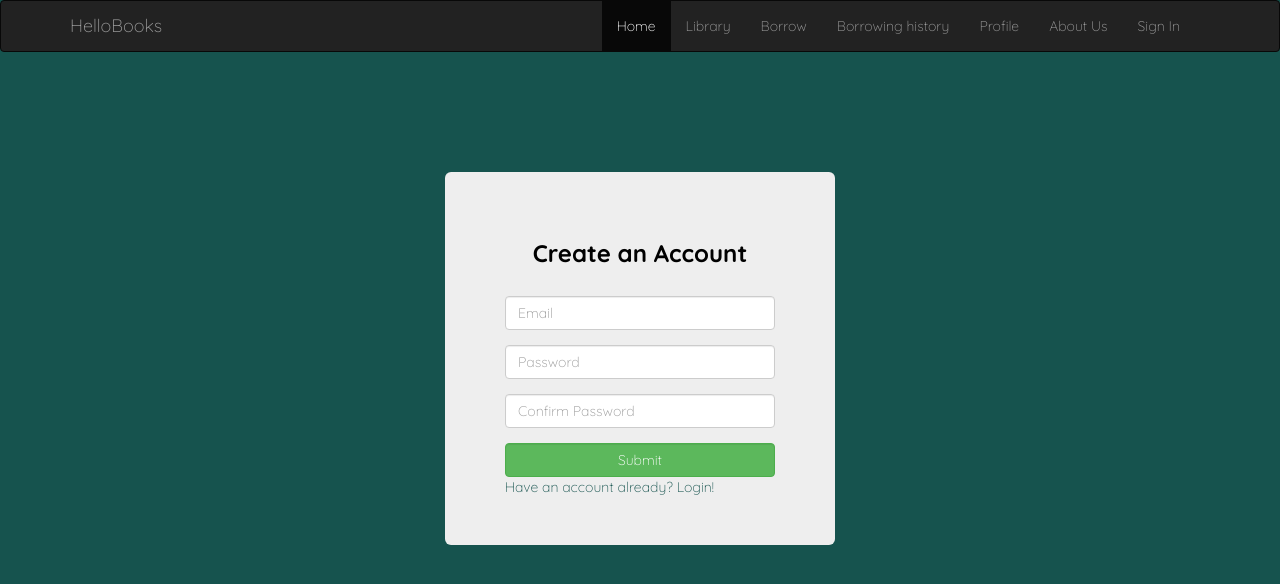
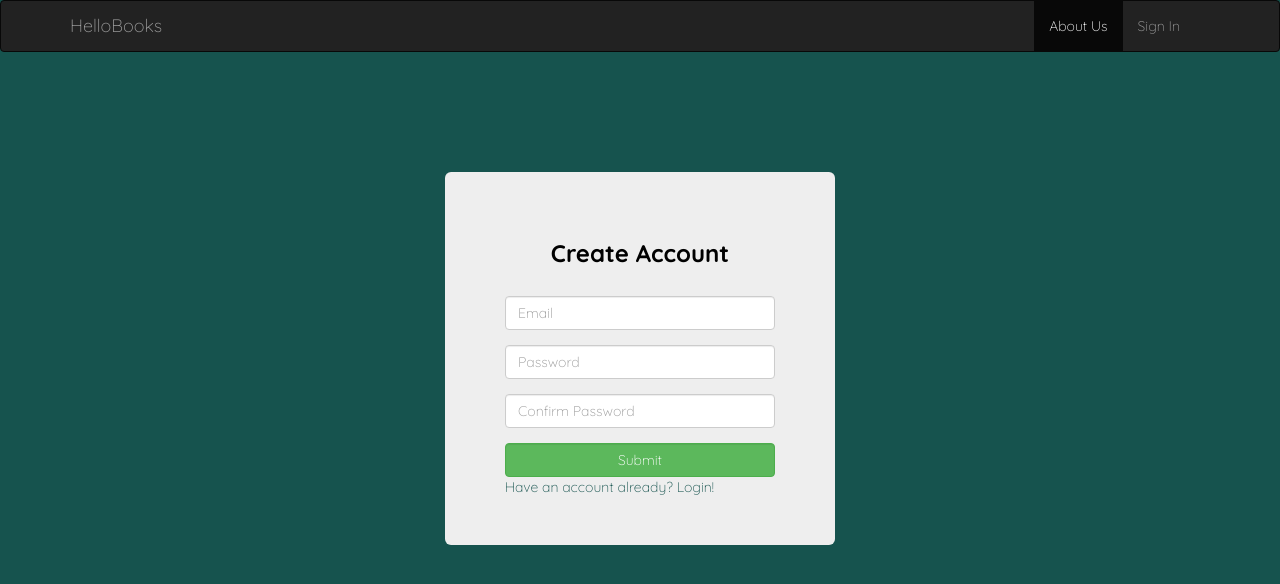
Before and after one commit to d3mola/Hello-Books, a plain HTML site: page template/signUp.html in a window 1280 px wide. Drawn offline with nearby package versions, Linux system fonts and the light colour scheme.

Commit message:
Remove unnesary contents in navbar

```diff
--- a/template/signUp.html
+++ b/template/signUp.html
@@ -17,6 +17,7 @@
     <link rel="stylesheet" type="text/css" href="css/login.css">
 
   </head>
+
   <body>
 		<nav class="navbar navbar-inverse">
       <div class="container">
@@ -34,12 +35,7 @@
         <!-- Collect the nav links, forms, and other content for toggling -->
         <div class="collapse navbar-collapse navbar-right" id="bs-example-navbar-collapse-1">
           <ul class="nav navbar-nav">
-            <li class="active"><a href="#">Home <span class="sr-only">(current)</span></a></li>
-            <li><a href="#">Library</a></li>
-            <li><a href="#">Borrow</a></li>
-            <li><a href="#">Borrowing history</a></li>
-            <li><a href="#">Profile</a></li>
-            <li><a href="#">About Us</a></li>
+            <li class="active"><a href="#">About Us <span class="sr-only">(current)</span></a></li>
             <li><a href="#">Sign In</a></li>
 
           </ul>
@@ -52,7 +48,7 @@
 	    	<div class="col-md-4"></div>
 
 				<div class="col-md-4 jumbotron" style="margin-top: 100px">
-				  <h3 class="text-center"><b>Create an Account</b></h3>
+				  <h3 class="text-center"><b>Create Account</b></h3>
 				  <br>
 	    		<form>
 					  <div class="form-group">
```
Also changed, not shown: template/library.html (+3 -1 lines), template/login.html (+2 -7 lines).
